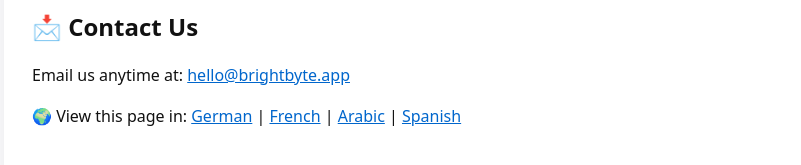
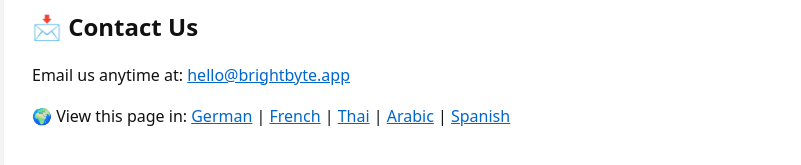
Before and after one commit to MagicScribble/BrightByte, a Jekyll site: the page support.html, which Jekyll copies as it is, in a window 1280 px wide. Shown: the part 235-400 px from the top of the page, without its empty margins (228-1029 px from the left). Built offline with Jekyll 4.4.1, drawn with Linux system fonts in a browser that asks for light colours.

Commit message:
Update support.html

```diff
--- a/support.html
+++ b/support.html
@@ -31,6 +31,7 @@
       <p>🌍 View this page in:
         <a href="https://translate.google.com/translate?hl=de&sl=en&u=https://magicscribble.github.io/BrightByte/support.html">German</a> |
         <a href="https://translate.google.com/translate?hl=fr&sl=en&u=https://magicscribble.github.io/BrightByte/support.html">French</a> |
+        <a href="https://translate.google.com/translate?hl=th&sl=en&u=https://magicscribble.github.io/BrightByte/support.html">Thai</a> |
         <a href="https://translate.google.com/translate?hl=ar&sl=en&u=https://magicscribble.github.io/BrightByte/support.html">Arabic</a> |
         <a href="https://translate.google.com/translate?hl=es&sl=en&u=https://magicscribble.github.io/BrightByte/support.html">Spanish</a>
       </p>
```
